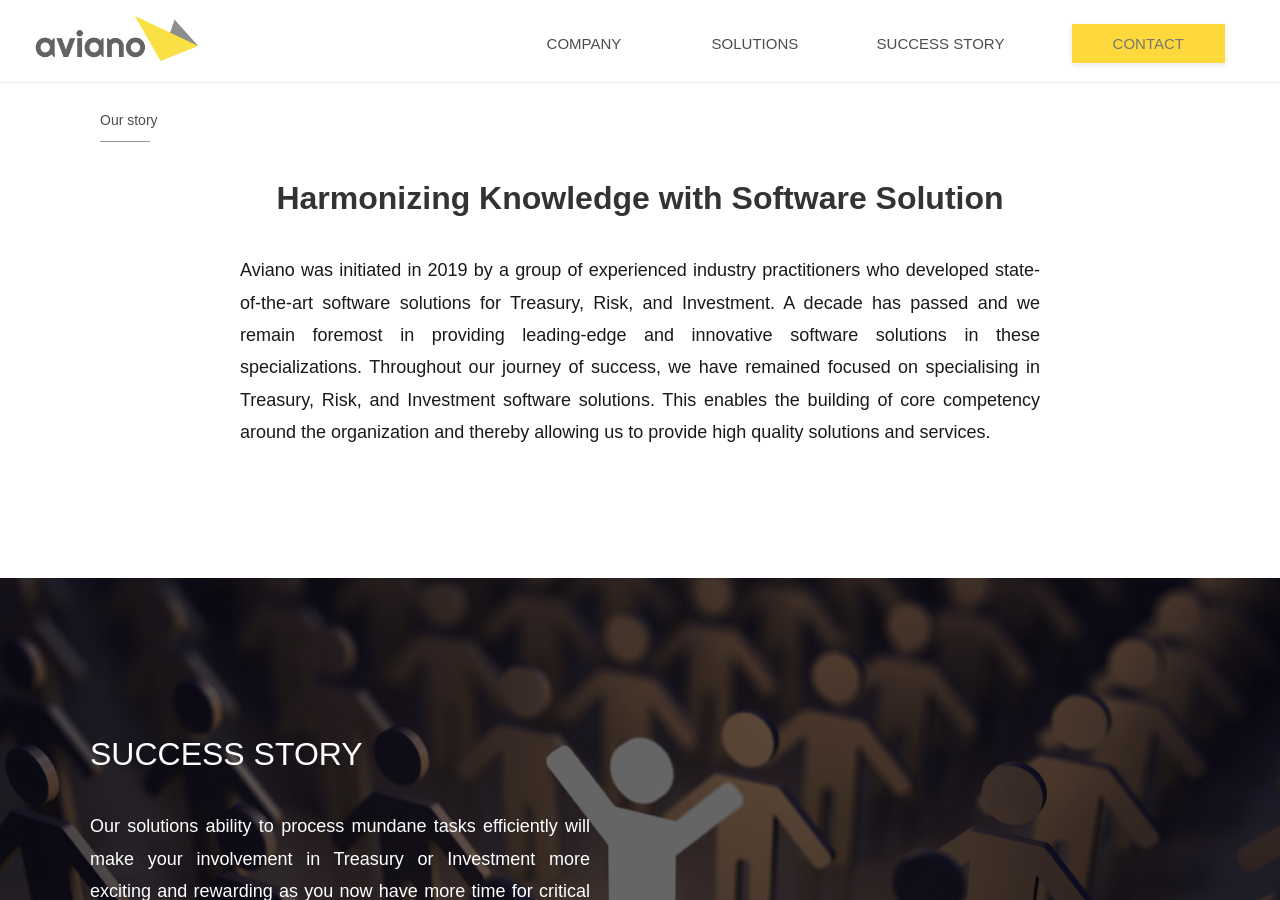
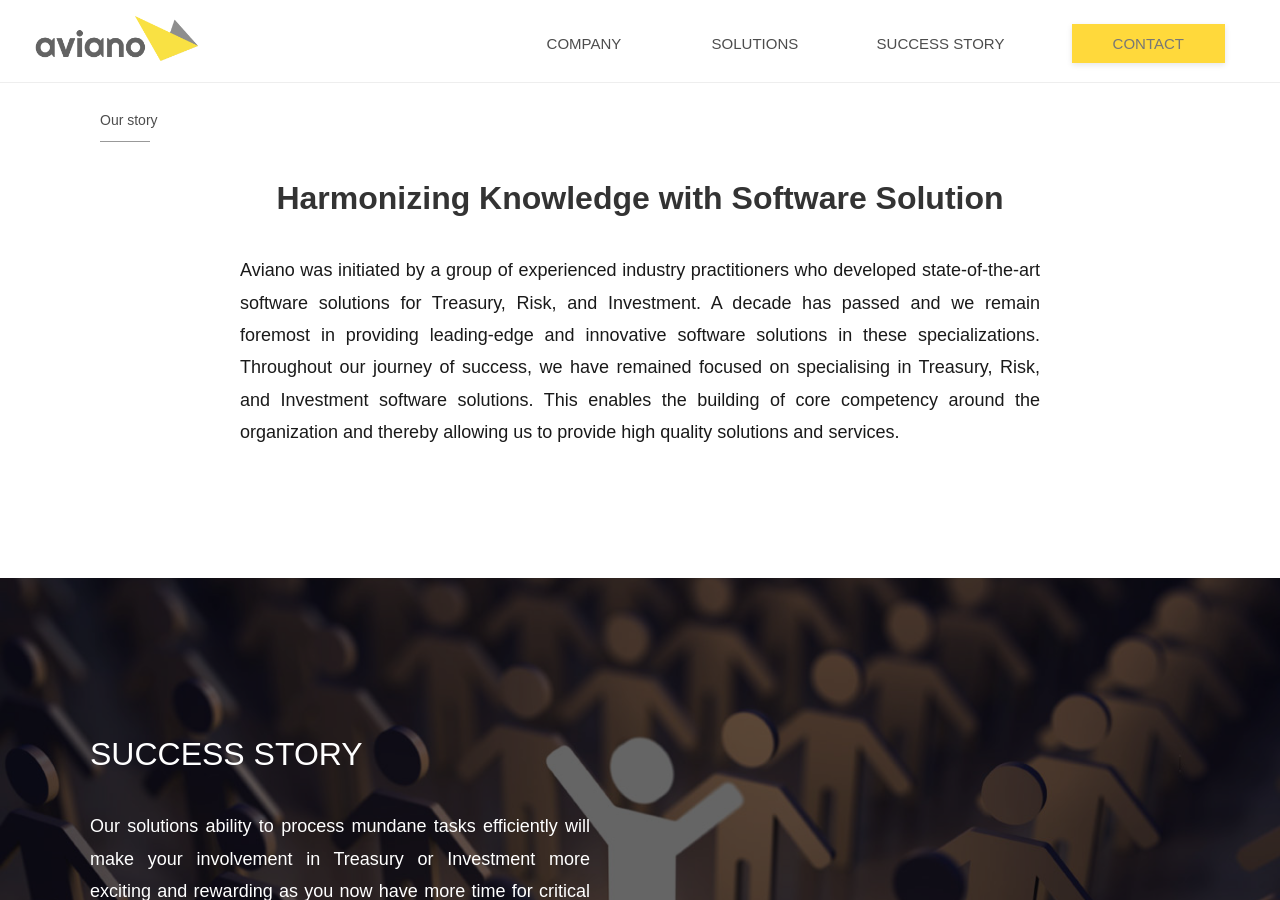
Before and after one commit to s1z3n/AvianoSite, a Jekyll site: the page built from about-us.html, in a window 1280 px wide and 900 px high, scrolled down 562 px. Built offline with Jekyll 4.4.1, drawn with Linux system fonts in a browser that asks for light colours; Markdown is read by kramdown in place of the engine named in the settings.

Commit message:
Configure GitHub Pages baseurl and update about page copy

```diff
--- a/_config.yml
+++ b/_config.yml
@@ -1,5 +1,5 @@
 markdown: redcarpet
-# baseurl: /Aviano
+baseurl: /AvianoSite
 exclude: ['README.md']
 permalink: pretty
 # a
--- a/about-us.html
+++ b/about-us.html
@@ -25,7 +25,7 @@
 				Harmonizing Knowledge with Software Solution
 			</h3>
 			<p class="at-small-center">
-				Aviano was initiated in 2019 by a group of experienced industry practitioners who developed state-of-the-art software solutions for Treasury, Risk, and Investment. A decade has passed and we remain foremost in providing leading-edge and innovative software solutions in these specializations. Throughout our journey of success, we have remained focused on specialising in Treasury, Risk, and Investment software solutions. This enables the building of core competency around the organization and thereby allowing us to provide high quality solutions and services.<br><br><br>
+				Aviano was initiated by a group of experienced industry practitioners who developed state-of-the-art software solutions for Treasury, Risk, and Investment. A decade has passed and we remain foremost in providing leading-edge and innovative software solutions in these specializations. Throughout our journey of success, we have remained focused on specialising in Treasury, Risk, and Investment software solutions. This enables the building of core competency around the organization and thereby allowing us to provide high quality solutions and services.<br><br><br>
 			</p>
 		</div>
 	</div>
```
